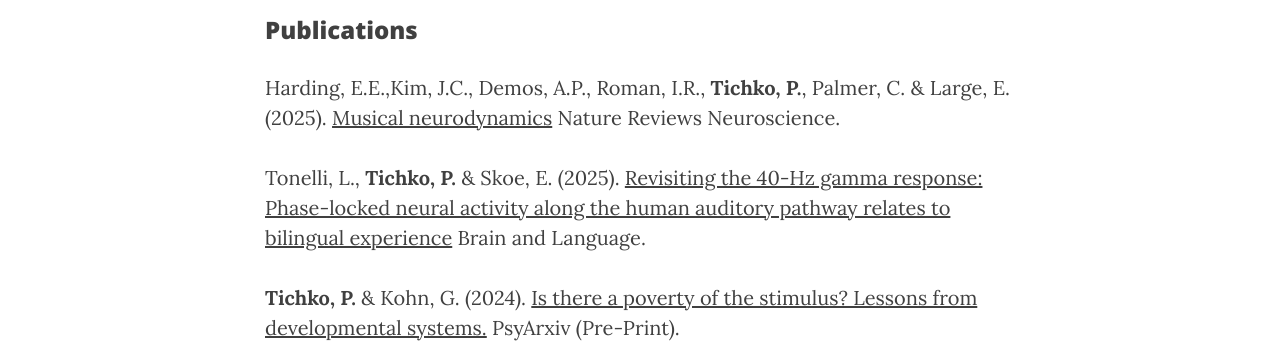
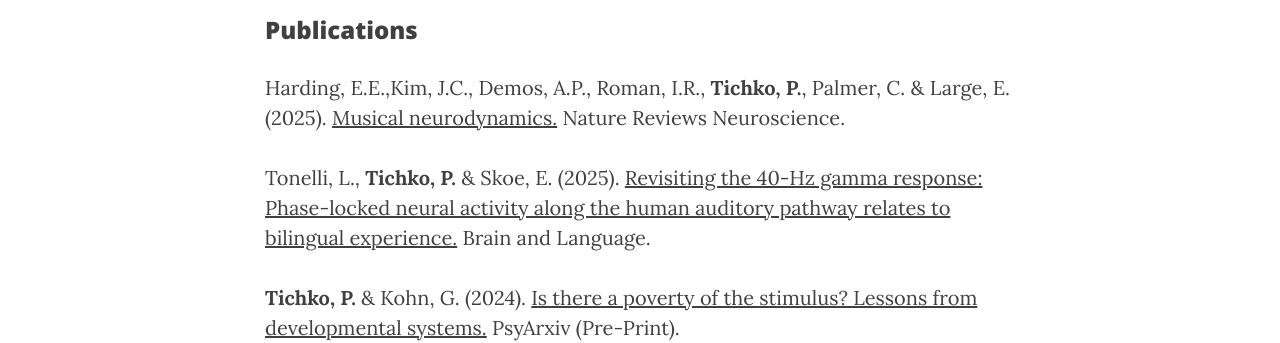
Before and after one commit to ptichko/ptichko.github.io, a Jekyll site: the page built from 2_cv-pubs.md, in a window 1280 px wide and 900 px high, scrolled down 411 px. Shown: the part 155-498 px from the top of the window. Built offline with Jekyll 4.4.1, drawn with Linux system fonts in a browser that asks for light colours; nearby versions of some CDN libraries.

Commit message:
HOTFIX: missing periods on pubs page

```diff
--- a/2_cv-pubs.md
+++ b/2_cv-pubs.md
@@ -10,9 +10,9 @@ ___
 
 ### Publications
 
-Harding, E.E.,Kim, J.C., Demos, A.P., Roman, I.R., **Tichko, P.**, Palmer, C. & Large, E. (2025). [Musical neurodynamics](https://www.nature.com/articles/s41583-025-00915-4) Nature Reviews Neuroscience.
+Harding, E.E.,Kim, J.C., Demos, A.P., Roman, I.R., **Tichko, P.**, Palmer, C. & Large, E. (2025). [Musical neurodynamics.](https://www.nature.com/articles/s41583-025-00915-4) Nature Reviews Neuroscience.
 
-Tonelli, L., **Tichko, P.** & Skoe, E. (2025). [Revisiting the 40-Hz gamma response: Phase-locked neural activity along the human auditory pathway relates to bilingual experience](https://www.sciencedirect.com/science/article/pii/S0093934X24001299) Brain and Language.
+Tonelli, L., **Tichko, P.** & Skoe, E. (2025). [Revisiting the 40-Hz gamma response: Phase-locked neural activity along the human auditory pathway relates to bilingual experience.](https://www.sciencedirect.com/science/article/pii/S0093934X24001299) Brain and Language.
 
 **Tichko, P.** & Kohn, G. (2024). [Is there a poverty of the stimulus? Lessons from developmental systems.](https://osf.io/preprints/psyarxiv/5t42s) PsyArxiv (Pre-Print).
 
```
